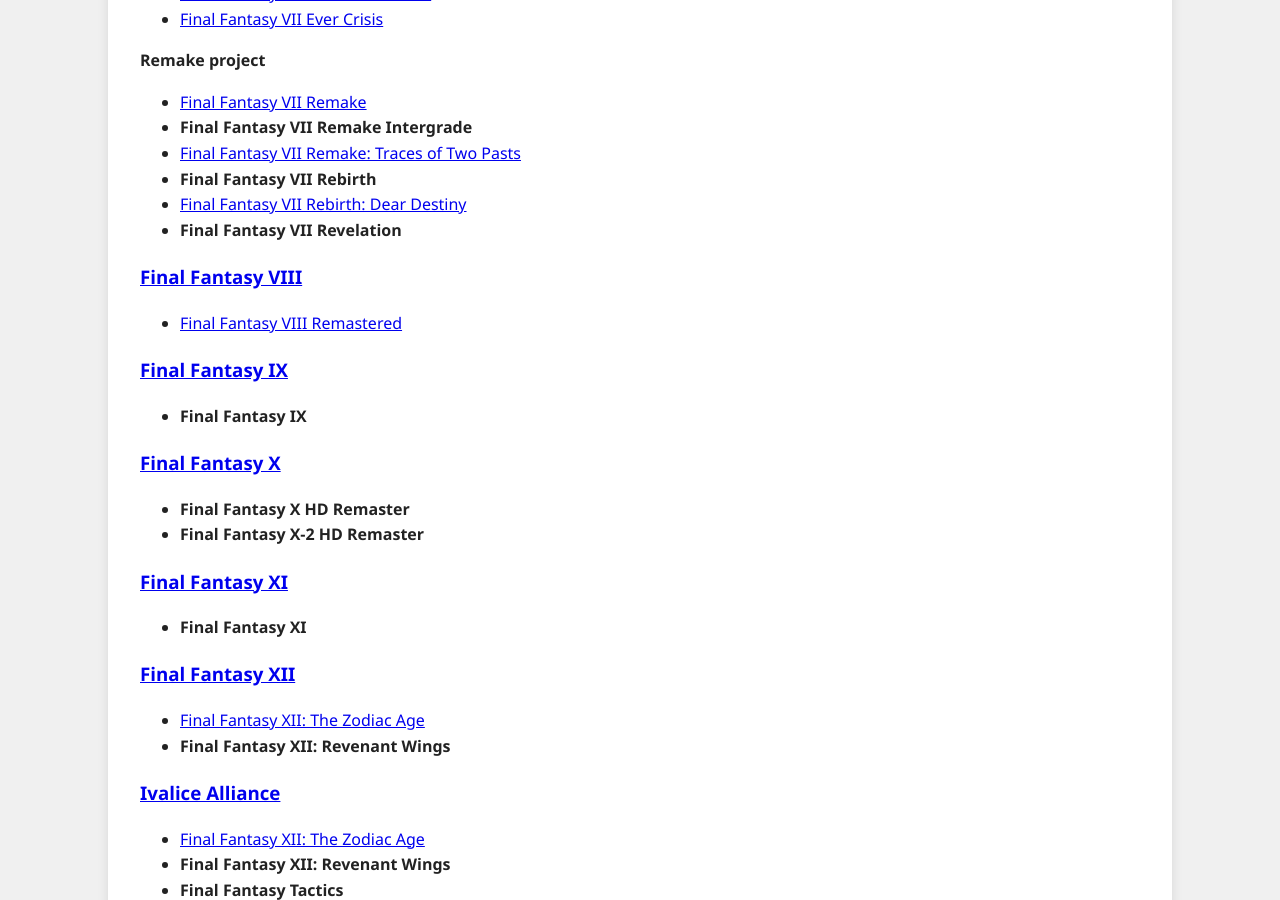
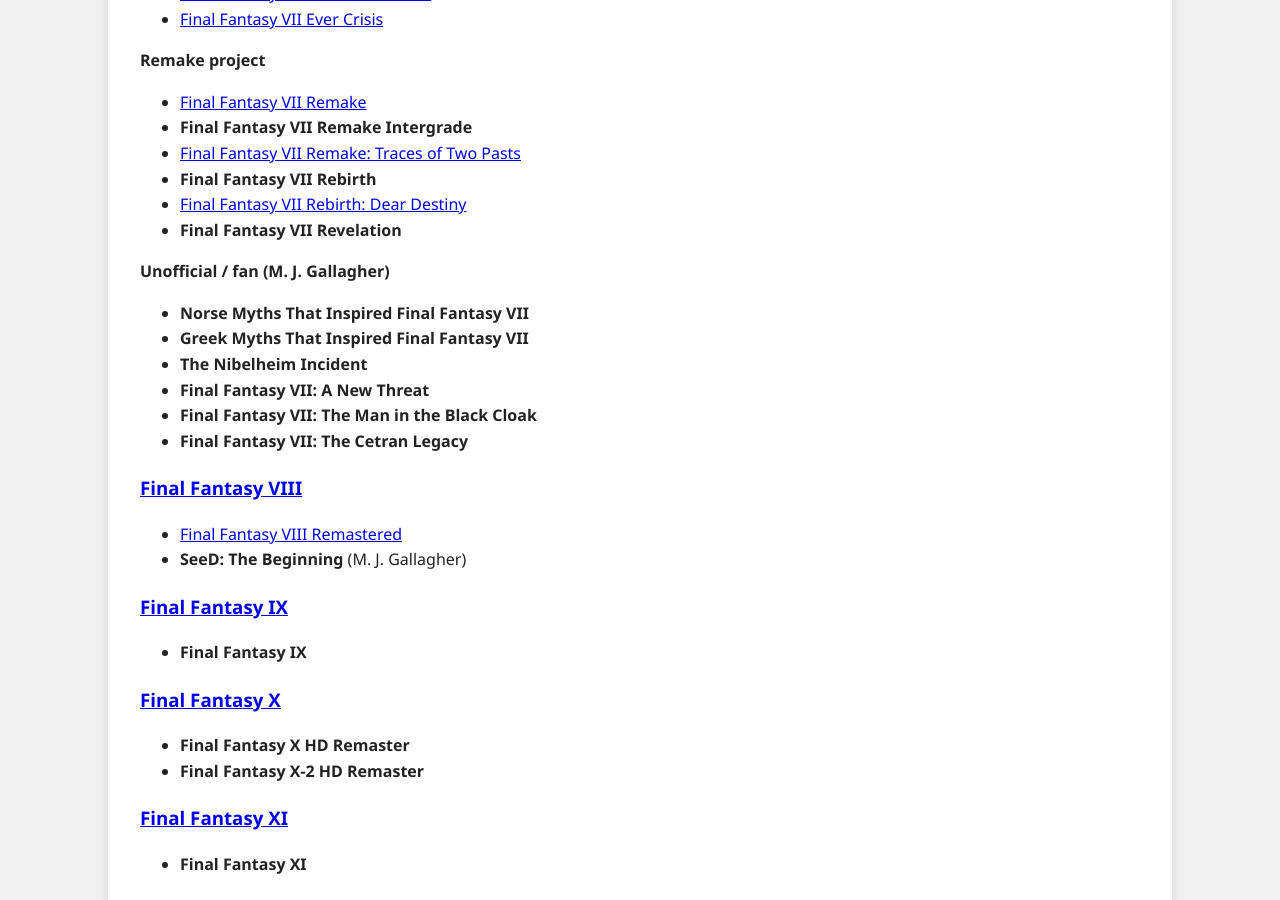
Before and after one commit to elizibar/elizibar.github.io, a Jekyll site: the page built from yearoffinalfantasy/index.md, in a window 1280 px wide and 900 px high, scrolled down 1454 px. Built offline with Jekyll 4.4.1, drawn with Linux system fonts in a browser that asks for light colours; some of the changed text lies outside the part shown.

Commit message:
Update index.md

```diff
--- a/yearoffinalfantasy/index.md
+++ b/yearoffinalfantasy/index.md
@@ -58,8 +58,17 @@
 - [Final Fantasy VII Rebirth: Dear Destiny](/yearoffinalfantasy/ff7deardestiny/)
 - **Final Fantasy VII Revelation**
 
+**Unofficial / fan (M. J. Gallagher)**
+- **Norse Myths That Inspired Final Fantasy VII**
+- **Greek Myths That Inspired Final Fantasy VII**
+- **The Nibelheim Incident**
+- **Final Fantasy VII: A New Threat**
+- **Final Fantasy VII: The Man in the Black Cloak**
+- **Final Fantasy VII: The Cetran Legacy**
+
 ### [Final Fantasy VIII](/yearoffinalfantasy/ff8series/)
 - [Final Fantasy VIII Remastered](/yearoffinalfantasy/ff8r/)
+- **SeeD: The Beginning** (M. J. Gallagher)
 
 ### [Final Fantasy IX](/yearoffinalfantasy/ff9series/)
 - **Final Fantasy IX**
@@ -106,6 +115,7 @@
 
 ### [Final Fantasy XVI](/yearoffinalfantasy/ff16series/)
 - [Final Fantasy XVI](/yearoffinalfantasy/ff16/)
+- **Mythos: Final Fantasy XVI** (M. J. Gallagher)
 
 ### [Final Fantasy Tactics](/yearoffinalfantasy/fftseries/)
 - **Final Fantasy Tactics**
@@ -113,6 +123,7 @@
 - **Final Fantasy Tactics Advance**
 - **Final Fantasy Tactics A2: Grimoire of the Rift**
 - **Vagrant Story**
+- **Myths & Traditions That Inspired Final Fantasy Tactics** (M. J. Gallagher)
 
 ### [Final Fantasy Crystal Chronicles](/yearoffinalfantasy/ffccseries/)
 - **Final Fantasy Crystal Chronicles**
```
